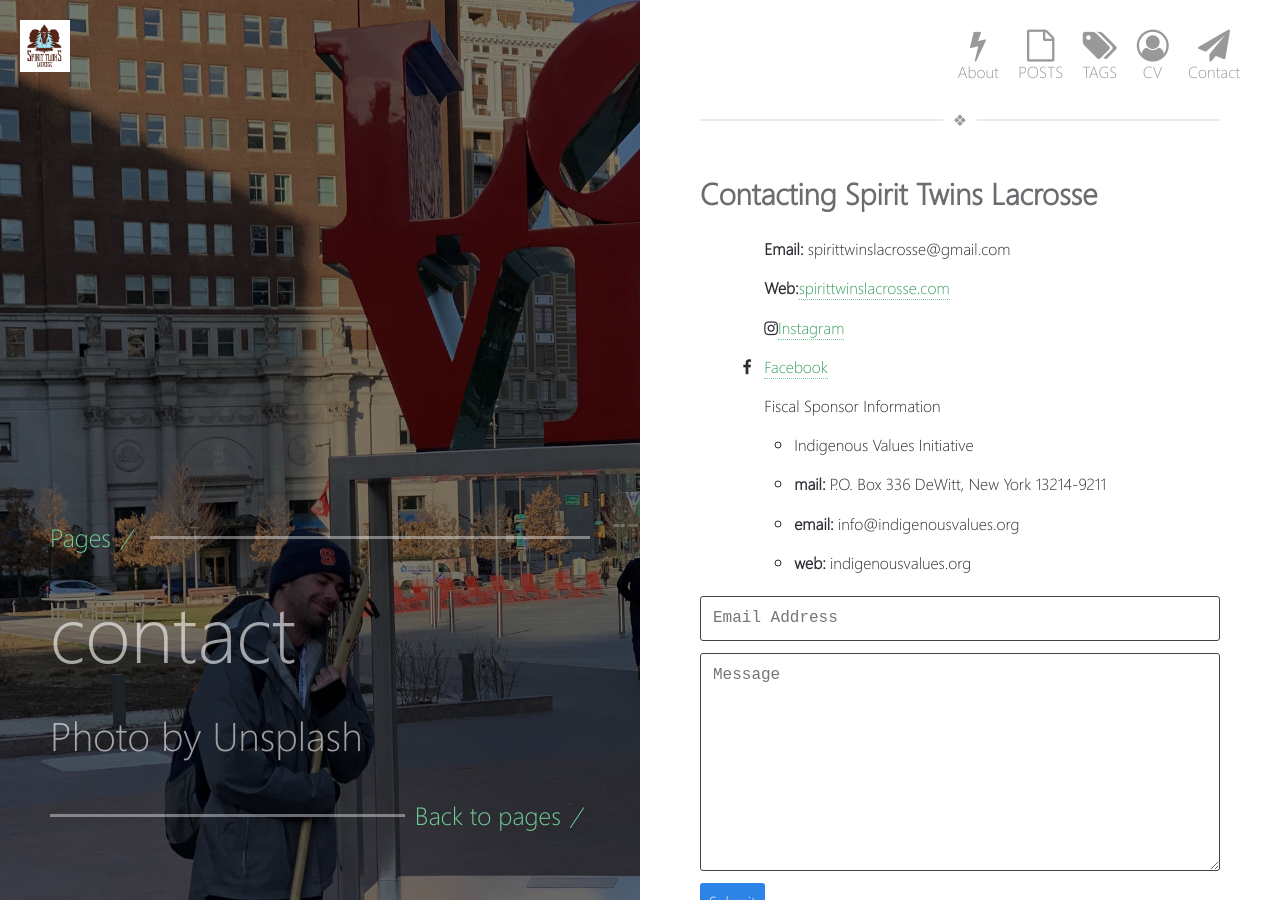
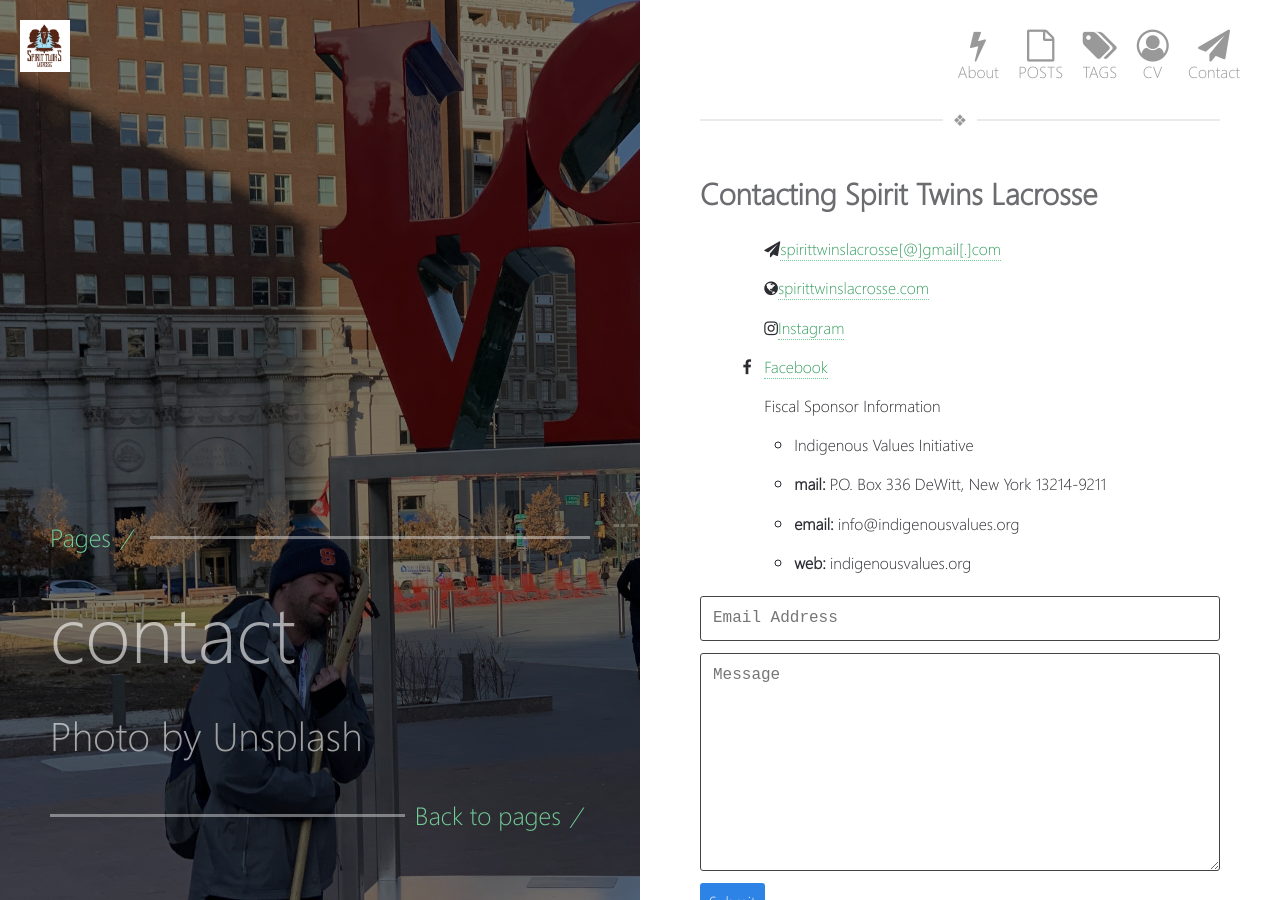
Before and after one commit to adamdjbrett/spirittwinslacrosse.com, a Jekyll site: the page built from _pages/contact.html, in a window 1280 px wide. Built offline with Jekyll 4.4.1, drawn with Linux system fonts in a browser that asks for light colours.

Commit message:
Update contact.html
updated

```diff
--- a/_pages/contact.html
+++ b/_pages/contact.html
@@ -7,8 +7,8 @@ permalink: /contact/
 
 <h2>Contacting Spirit Twins Lacrosse</h2>
 <ul class="fa-ul">
-  <li><strong>Email:</strong> spirittwinslacrosse@gmail.com</li>
-  <li><strong>Web:</strong><a href="/">spirittwinslacrosse.com</a></li>
+  <li><i class="fa fa-paper-plane" aria-hidden="true"></i><a href="mailto:spirittwinslacrosse@gmail.com?subject=feedback">spirittwinslacrosse[@]gmail[.]com</a></li>
+  <li><i class="fa fa-globe" aria-hidden="true"></i><a href="/">spirittwinslacrosse.com</a></li>
   <li><i class="fa fa-instagram" aria-hidden="true"></i><a href="https://www.instagram.com/spirittwinslax/" target="_blank" rel="noopener">Instagram</a></li>
   <li><i class="fa-li fa fa-facebook" aria-hidden="true"></i><a href="https://www.facebook.com/Spirit-Twins-Lacrosse-333558030704563/" target="_blank" rel="noopener">Facebook</a></li>
   <li>Fiscal Sponsor Information</li>
```
